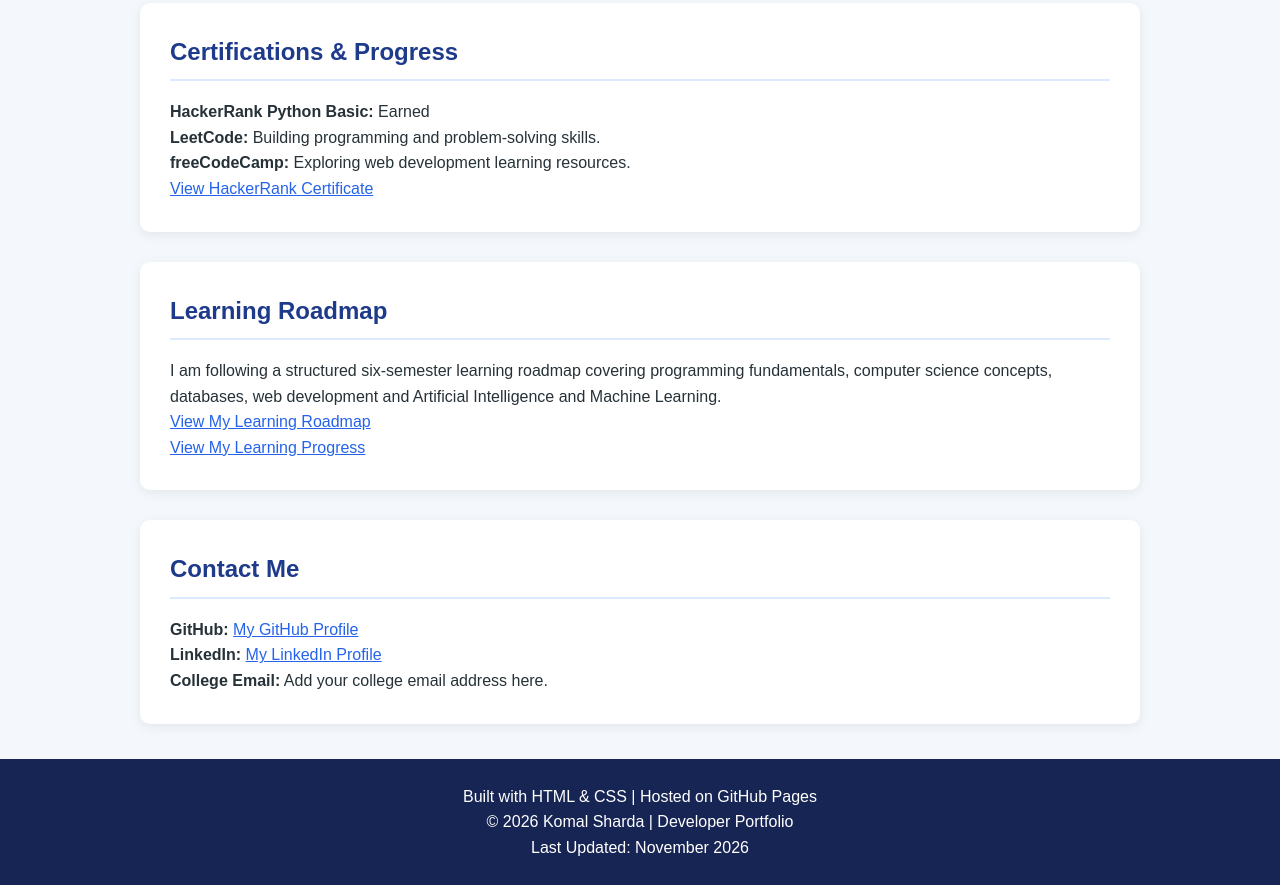
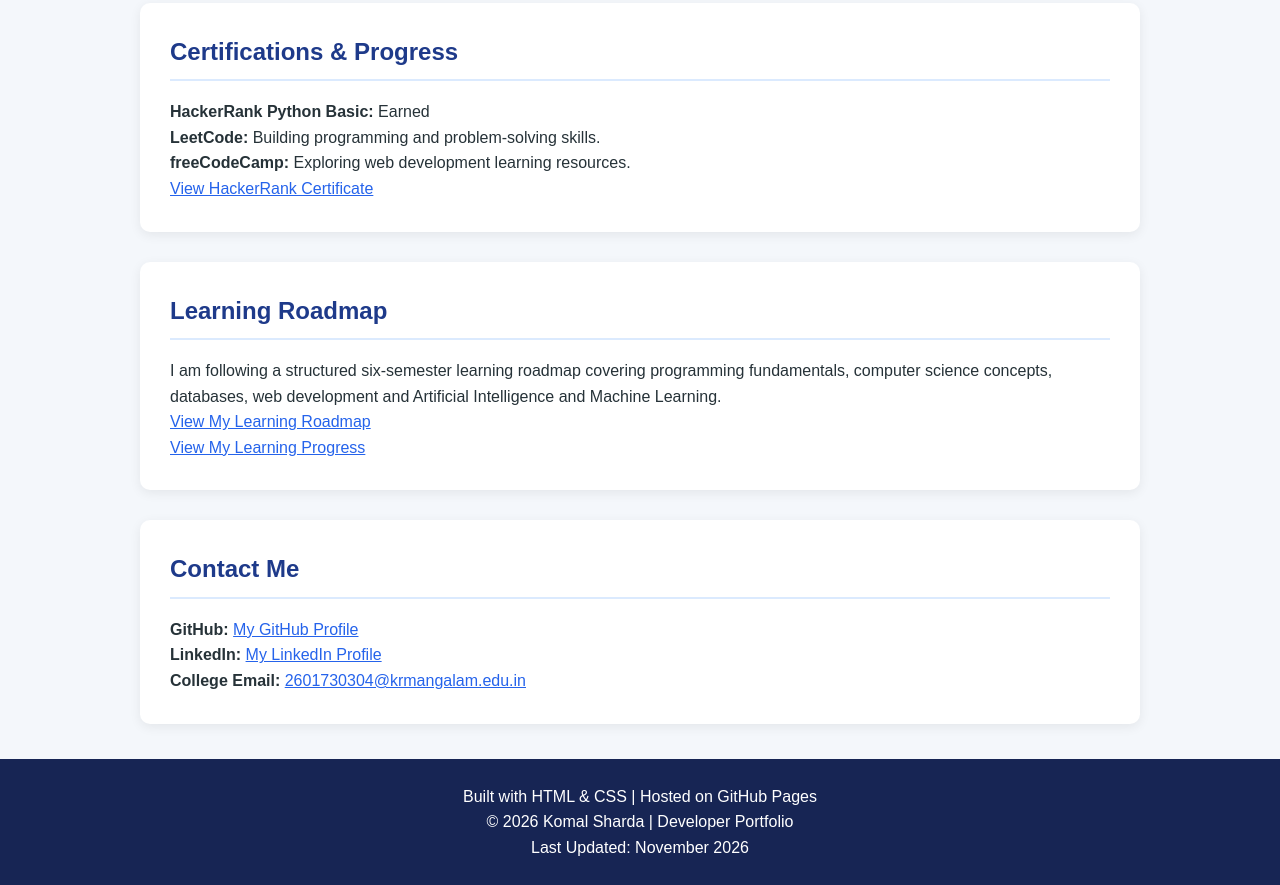
Before and after one commit to shardakomal36-cell/DeveloperPortfolio, a plain HTML site: page index.html in a window 1280 px wide. Shown: the part 1572-2457 px from the top of the page. Drawn offline with Linux system fonts and the light colour scheme.

Commit message:
fix: update portfolio contact section

```diff
--- a/index.html
+++ b/index.html
@@ -333,11 +333,12 @@
         <a href="https://www.linkedin.com/in/komal-sharda-16a774432"
            target="_blank">My LinkedIn Profile</a>
     </p>
-
-    <p>
-        <strong>College Email:</strong>
-        Add your college email address here.
-    </p>
+   <p>
+      <strong>College Email:</strong>
+      <a href="mailto:2601730304@krmangalam.edu.in">
+        2601730304@krmangalam.edu.in
+      </a>
+   </p>
 </section>
 
 <footer>
```
